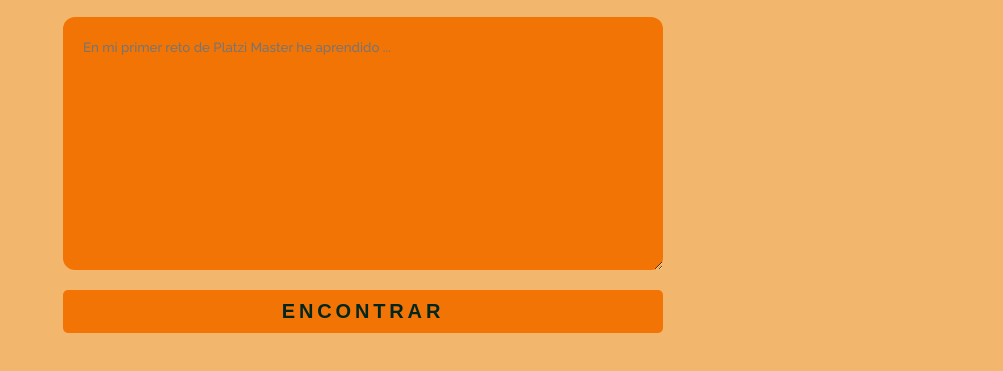
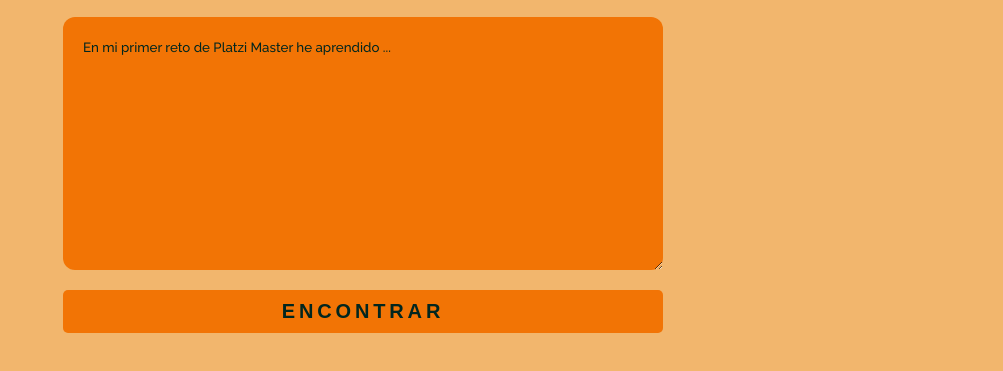
Before and after one commit to kbzaso/PlatziMaster-reto-logico-01, a plain HTML site: page index.html in a window 1280 px wide. Shown: the part 263-634 px from the top of the page, without its empty margins (277-1280 px from the left). Drawn offline with Linux system fonts and the light colour scheme.

Commit message:
Placeholder textarea cambio de color

```diff
--- a/style.css
+++ b/style.css
@@ -56,6 +56,10 @@ input:focus,
 textarea:focus {
   outline: 3px solid #01261f;
 }
+
+textarea::placeholder {
+  color: #01261f;
+}
 h1 {
   color: #01261f;
 }
```
